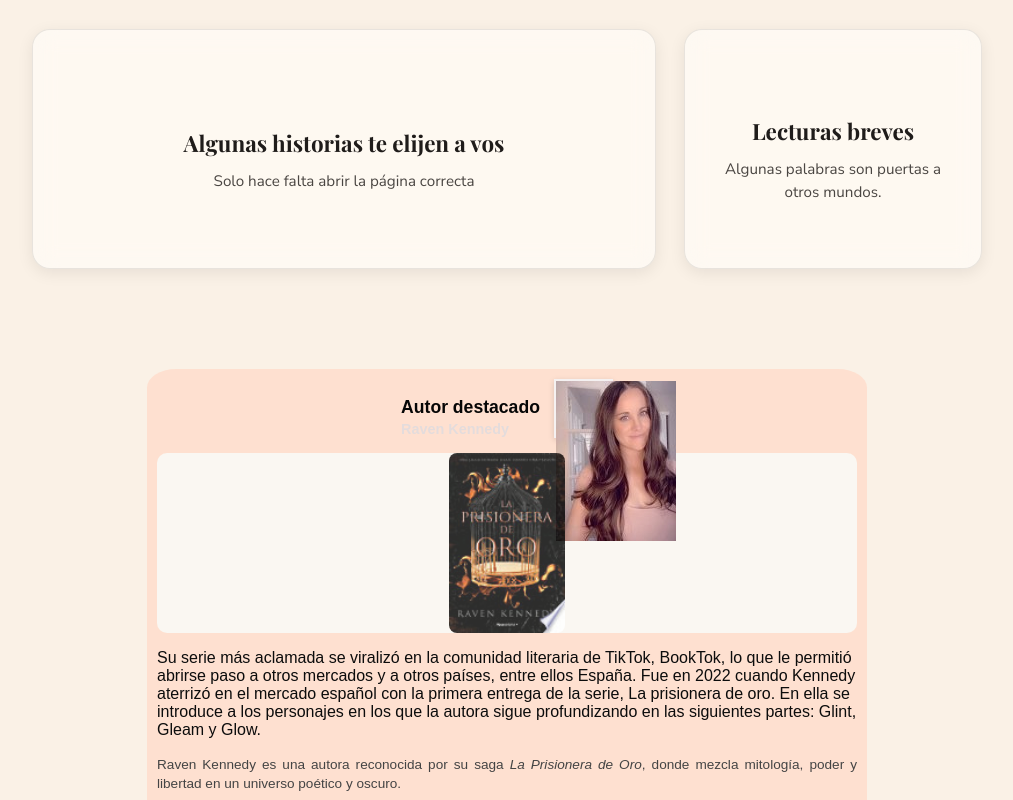
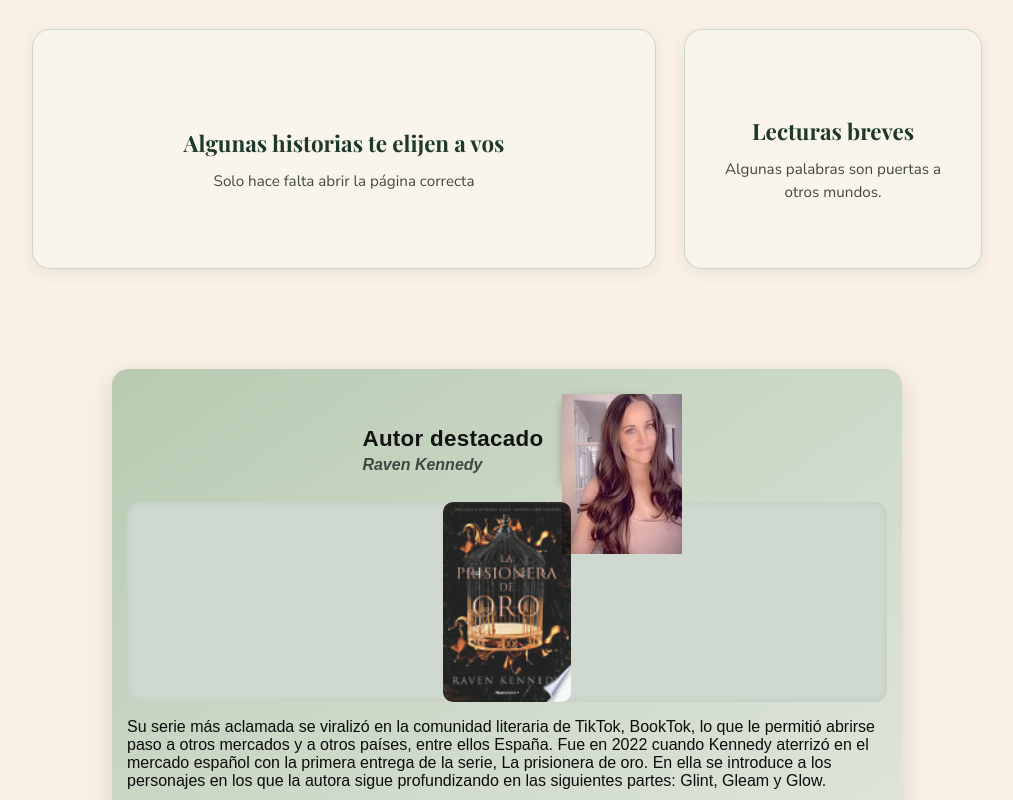
Before and after one commit to SoPerez1/Finereads, an Angular app in the folder app/: page / in a window 1280 px wide. Shown: the part 520-1320 px from the top of the page, without its empty margins (133-1146 px from the left). Built offline with nearby package versions, Linux system fonts and the light colour scheme.

Commit message:
add changes

```diff
--- a/app/src/app/components/prominent-author/prominent-author.css
+++ b/app/src/app/components/prominent-author/prominent-author.css
@@ -2,50 +2,47 @@
   display: flex;
   justify-content: center;
   align-items: center;
-  max-width: 700px;
-  margin: 40px auto;
-  padding: 10px;
-  padding-bottom: 25px;
-  margin-top: 60px;
-  border-radius: 4%;
-  margin-bottom: 60%;
-}
-.bento-container:nth-of-type(odd) {
-  background: #ffddccd0;
+  max-width: 760px;
+  margin: 60px auto;
+  padding: 25px 15px;
+  border-radius: 16px;
+  background: linear-gradient(145deg, #b8cbb2, #e2e8de);
+  box-shadow: 0 8px 26px rgba(20, 40, 25, 0.15);
 }
 
 .author-mini {
-  background: linear-gradient(145deg, #fdf9f3, #faf3e9);
-  border-radius: 14px;
-  padding: 20px;
+  background: linear-gradient(135deg, #e8efe8 0%, #d8e3d6 100%);
+  border-radius: 18px;
+  padding: 28px;
   width: 100%;
-  color: #333;
+  color: #1d3022;
   text-align: center;
-  box-shadow: 0 3px 10px rgba(0, 0, 0, 0.08);
-  transition: all 0.3s ease;
+  box-shadow: 0 4px 16px rgba(20, 40, 25, 0.15);
+  border: 1px solid rgba(80, 110, 85, 0.3);
+  transition: all 0.35s ease;
 }
 
 .author-mini:hover {
-  transform: translateY(-2px);
-  box-shadow: 0 5px 14px rgba(0, 0, 0, 0.12);
+  transform: translateY(-4px);
+  box-shadow: 0 10px 26px rgba(20, 40, 25, 0.25);
+  background: linear-gradient(135deg, #f2f6f1 0%, #dce6db 100%);
 }
-
 
 .author-header {
   display: flex;
   align-items: center;
   justify-content: center;
-  gap: 14px;
-  margin-bottom: 15px;
+  gap: 18px;
+  margin-bottom: 18px;
 }
 
 .author-photo {
-  width: 55px;
-  height: 55px;
-  border-radius: 0%;
+  width: 90px;
+  height: 90px;
+  border-radius: 12px;
   object-fit: cover;
-  border: 2px solid #f5f1f1;
-  box-shadow: 0 2px 6px rgba(0, 0, 0, 0.15);
+  border: none;
+  box-shadow: 0 4px 10px rgba(20, 40, 25, 0.3);
 }
 
 .author-info {
@@ -53,47 +50,55 @@
 }
 
 .author-title {
-  font-size: 1.1rem;
-  font-weight: 600;
-  color: #060606;
-  margin-bottom: 3px;
+  font-size: 1.4rem;
+  font-weight: 700;
+  color: #121312;
+  margin-bottom: 4px;
+  letter-spacing: 0.3px;
 }
 
 .author-name {
-  font-size: 0.9rem;
-  color: #e4dcdc;
+  font-size: 1rem;
+  color: #404741;
   margin: 0;
+  font-style: italic;
 }
 
 .author-carousel {
-  height: 180px;
+  height: 200px;
   overflow: hidden;
-  border-radius: 10px;
-  margin: 10px auto;
-  background: #faf7f2;
+  border-radius: 12px;
+  margin: 15px auto;
+  background: #cfd9cf;
   display: flex;
   justify-content: center;
   align-items: center;
+  box-shadow: inset 0 0 8px rgba(60, 66, 61, 0.1);
 }
 
 .author-carousel img {
   height: 100%;
-  max-height: 180px;
-  object-fit: contain;
-  border-radius: 8px;
+  max-height: 200px;
+  object-fit: cover;
+  border-radius: 10px;
   transition: opacity 1s ease-in-out;
   animation: fade 6s infinite;
 }
 
 @keyframes fade {
-  0%, 100% { opacity: 0.2; }
+  0%, 100% { opacity: 0.3; }
   20%, 80% { opacity: 1; }
 }
 
 .author-description {
-  font-size: 0.85rem;
-  color: #444444;
-  line-height: 1.4;
+  font-size: 0.95rem;
+  color: #102c18;
+  line-height: 1.6;
   text-align: justify;
-  margin-top: 10px;
+  margin-top: 15px;
+  background: #e9f1e9;
+  border-left: 4px solid #1f2320;
+  padding: 14px 18px;
+  border-radius: 10px;
+  box-shadow: 0 3px 12px rgba(20, 40, 25, 0.08);
 }
--- a/app/src/app/components/recommendation/recommendation.css
+++ b/app/src/app/components/recommendation/recommendation.css
@@ -1,37 +1,43 @@
 .gallery {
   display: grid;
   grid-template-columns: repeat(auto-fill, minmax(130px, 1fr));
-  gap: 15px;
-  margin-top: 20px;
-  max-width: 700px;
+  gap: 18px;
   margin: 40px auto;
-  padding: 10px;
+  max-width: 720px;
+  padding: 12px;
 }
 
 .book-card {
   text-align: center;
-  transition: transform 0.2s ease-in-out;
+  transition: transform 0.25s ease-in-out, box-shadow 0.25s ease;
 }
 
 .book-card img {
   width: 100%;
-  border-radius: 8px;
-  box-shadow: 0 2px 5px rgba(0, 0, 0, 0.2);
+  border-radius: 10px;
+  box-shadow: 0 3px 8px rgba(30, 57, 42, 0.15);
+  transition: transform 0.25s ease, box-shadow 0.25s ease;
 }
 
 .book-card:hover {
   transform: scale(1.05);
 }
 
+.book-card:hover img {
+  box-shadow: 0 6px 16px rgba(30, 57, 42, 0.25);
+}
+
 .book-title {
   margin-top: 8px;
   font-size: 0.9rem;
-  color: #333;
+  color: #1E392A;
+  font-weight: 600;
+  letter-spacing: 0.2px;
+}
 
-}
 .book-calification {
   font-size: 0.8rem;
-  color: #777;
+  color: #6e8b74;
 }
 
 .recommendation-section {
@@ -43,25 +49,26 @@
 .recommendation-title {
   font-size: 1.6rem;
   font-weight: 700;
-  color: #2a1f1f;
+  color: #1E392A;
   margin-bottom: 4px;
   letter-spacing: 0.5px;
-  text-shadow: 0 1px 2px rgba(0,0,0,0.08);
+  text-shadow: 0 1px 2px rgba(30, 57, 42, 0.08);
 }
 
 .recommendation-name {
   font-size: 1.1rem;
   font-weight: 500;
-  color: #6a4e23;
+  color: #7E9B85;
   font-style: italic;
   margin-top: 2px;
 }
 
+
 .galery-description {
   font-size: 1.05rem;
-  color: #3b332e;
-  background-color: #f7ede2;
-  border-left: 4px solid #e0a96d;
+  color: #2f3c31;
+  background-color: #F4F8F5;
+  border-left: 4px solid #4e5c4f;
   padding: 12px 18px;
   border-radius: 10px;
   margin-top: 15px;
@@ -71,4 +78,5 @@
   max-width: 90%;
   margin-left: auto;
   margin-right: auto;
+  box-shadow: 0 3px 10px rgba(30, 57, 42, 0.05);
 }
--- a/app/src/app/components/start/start/start.css
+++ b/app/src/app/components/start/start/start.css
@@ -4,11 +4,9 @@
   grid-auto-rows: minmax(240px, auto);
   gap: 28px;
   max-width: 950px;
-  margin: 0 auto;
+  margin: 40px auto 30px;
   padding: 40px 20px;
-  border-radius: 10%;
-  margin-top: 40px;
-  margin-bottom: 30px;
+  border-radius: 24px;
   animation: fadeIn 0.8s ease-in-out;
   align-items: stretch;
   position: relative;
@@ -17,12 +15,12 @@
 
 .bento-item {
   position: relative;
-  background: rgba(255, 255, 255, 0.55);
-  backdrop-filter: blur(12px) saturate(140%);
-  border: 1px solid rgba(199, 195, 187, 0.4);
+  background: rgba(245, 247, 244, 0.6);
+  backdrop-filter: blur(12px) saturate(150%);
+  border: 1px solid rgba(166, 188, 170, 0.5);
   border-radius: 18px;
   padding: 25px;
-  color: #2d2d2d;
+  color: #1e1e1e;
   font-family: 'Nunito Sans', sans-serif;
   display: flex;
   flex-direction: column;
@@ -30,30 +28,35 @@
   align-items: center;
   text-align: center;
   transition: all 0.4s ease;
-  box-shadow: 0 4px 16px rgba(0, 0, 0, 0.08);
+  box-shadow: 0 4px 16px rgba(30, 57, 42, 0.08);
   opacity: 0;
-  animation: fadeInUp 2s ease forwards;
+  animation: fadeInUp 1.8s ease forwards;
 }
 
 .bento-item:hover {
-  transform: translateY(-4px);
-  background: rgba(255, 255, 255, 0.65);
-  border-color: rgba(199, 195, 187, 0.7);
-  box-shadow: 0 10px 28px rgba(0, 0, 0, 0.12);
+  transform: translateY(-6px);
+  background: rgba(255, 255, 255, 0.75);
+  border-color: rgba(135, 160, 142, 0.7);
+  box-shadow: 0 12px 32px rgba(30, 57, 42, 0.12);
 }
 
 .bento-item h3 {
   font-family: 'Playfair Display', serif;
   font-size: 1.4rem;
   font-weight: 700;
-  color: #1f1c1a;
+  color: #1E392A;
   margin-bottom: 12px;
+  transition: color 0.3s ease;
+}
+
+.bento-item:hover h3 {
+  color: #A7C1A8;
 }
 
 .bento-item p {
   font-family: 'Nunito Sans', sans-serif;
   font-size: 0.95rem;
-  color: #4a4642;
+  color: #424942;
   line-height: 1.5;
   margin: 0;
 }
```
Also changed, not shown: app/src/app/components/footer/footer.ts (added, +13 -0 lines), app/src/app/components/footer/footer.css (added), app/src/app/components/footer/footer.html (added), 1 other file (tests, documents, lock files or other folders).
